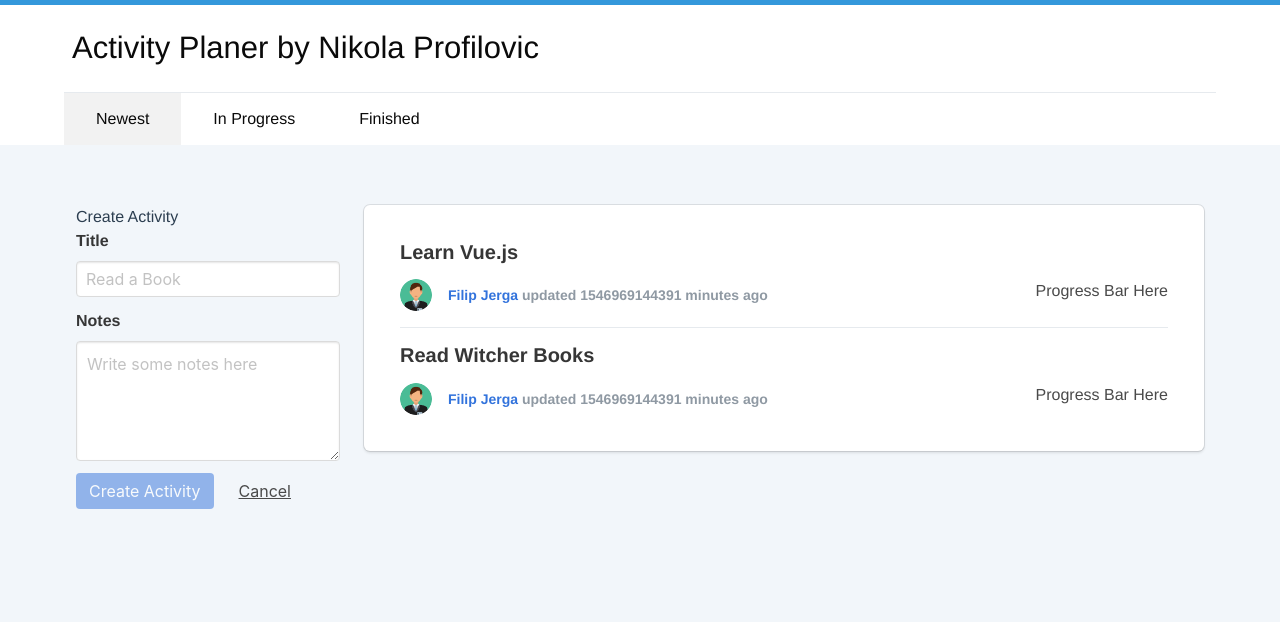
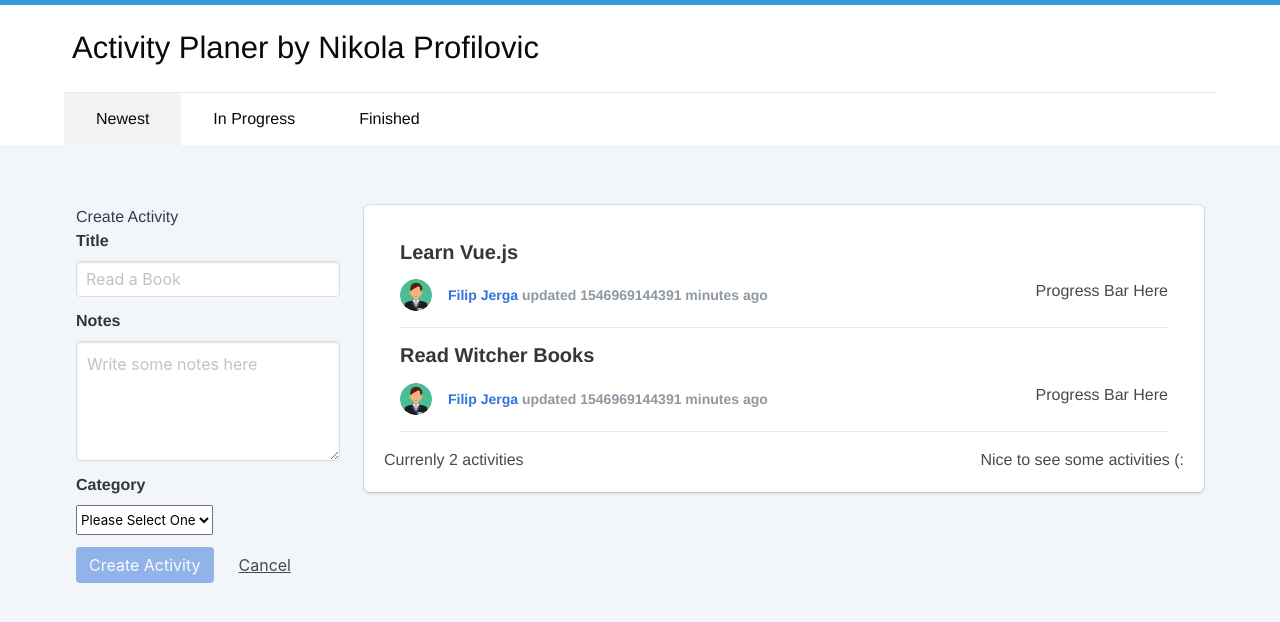
Before and after one commit to nprofilovic/vue-activity-cli, a Vue app: page / in a window 1280 px wide. Both pictures are taken after a click on the link "New Activity". Shown: the top 622 px of the page. Built offline with nearby package versions, Linux system fonts and the light colour scheme.

Commit message:
Insert select in form

```diff
--- a/src/App.vue
+++ b/src/App.vue
@@ -63,6 +63,15 @@
                   />
                 </div>
               </div>
+              <div class="field">
+                <label class="label">Category</label>
+                <div class="control">
+                  <select v-model="newActivity.category" class="select">
+                    <option disabled value="">Please Select One</option>
+                    <option v-for="category in categories" :key="category.id">{{ category.text }}</option>
+                  </select>
+                </div>
+              </div>
               <div class="field is-grouped">
                 <div class="control">
                   <button
@@ -92,6 +101,8 @@
               :key="activity.id"
               :activity="activity"
             />
+            <div class="activity-length">Currenly {{ activityLength }} activities</div>
+            <div class="activity-motivation">{{ activityMotivation }}</div>
           </div>
         </div>
       </div>
@@ -116,7 +127,8 @@ export default {
       watchAppName: 'Activity Planer by Nikola Profilovic',
       newActivity: {
         title: '',
-        notes: ''
+        notes: '',
+        category: ''
       },
       items: {1: {name: 'Filip'}, 2: {name: 'John'}},
       user: {},
@@ -130,6 +142,19 @@ export default {
     },
     fullAppName () {
       return this.appName + ' by ' + this.creator
+    },
+    activityLength () {
+      return Object.keys(this.activities).length
+    },
+    activityMotivation () {
+      if (this.activityLength && this.activityLength < 5) {
+        return 'Nice to see some activities (:'
+      } else if (this.activityLength >= 5) {
+        return 'So many activities! Good Job!'
+      }
+      else {
+        return 'No activities :('
+      }
     }
   },
   created () {
@@ -168,8 +193,12 @@ footer {
   background-color: #F2F6FA !important;
 }
 
-.example-wrapper {
-  margin-left: 30px;
+.activity-motivation {
+  float: right;
+}
+
+.activity-length {
+  display: inline-block;
 }
 
 .topNav {
--- a/src/api/index.js
+++ b/src/api/index.js
@@ -1,5 +1,3 @@
-
-
 export const fetchActivities = () => {
     return {
         '1546968934': {
@@ -25,8 +23,8 @@ export const fetchActivities = () => {
 
 export const fetchCategories = () => {
     return {
-    '1546969049': {text: 'books'},
-    '1546969225': {text: 'movies'}
+        '1546969049': { text: 'books', id: '1546969049' },
+        '1546969225': { text: 'movies', id: '1546969225' }
     }
 }
 
```
Also changed, not shown: 1 other file (tests, documents, lock files or other folders). Lines whose indentation alone changed are shown as unchanged.
